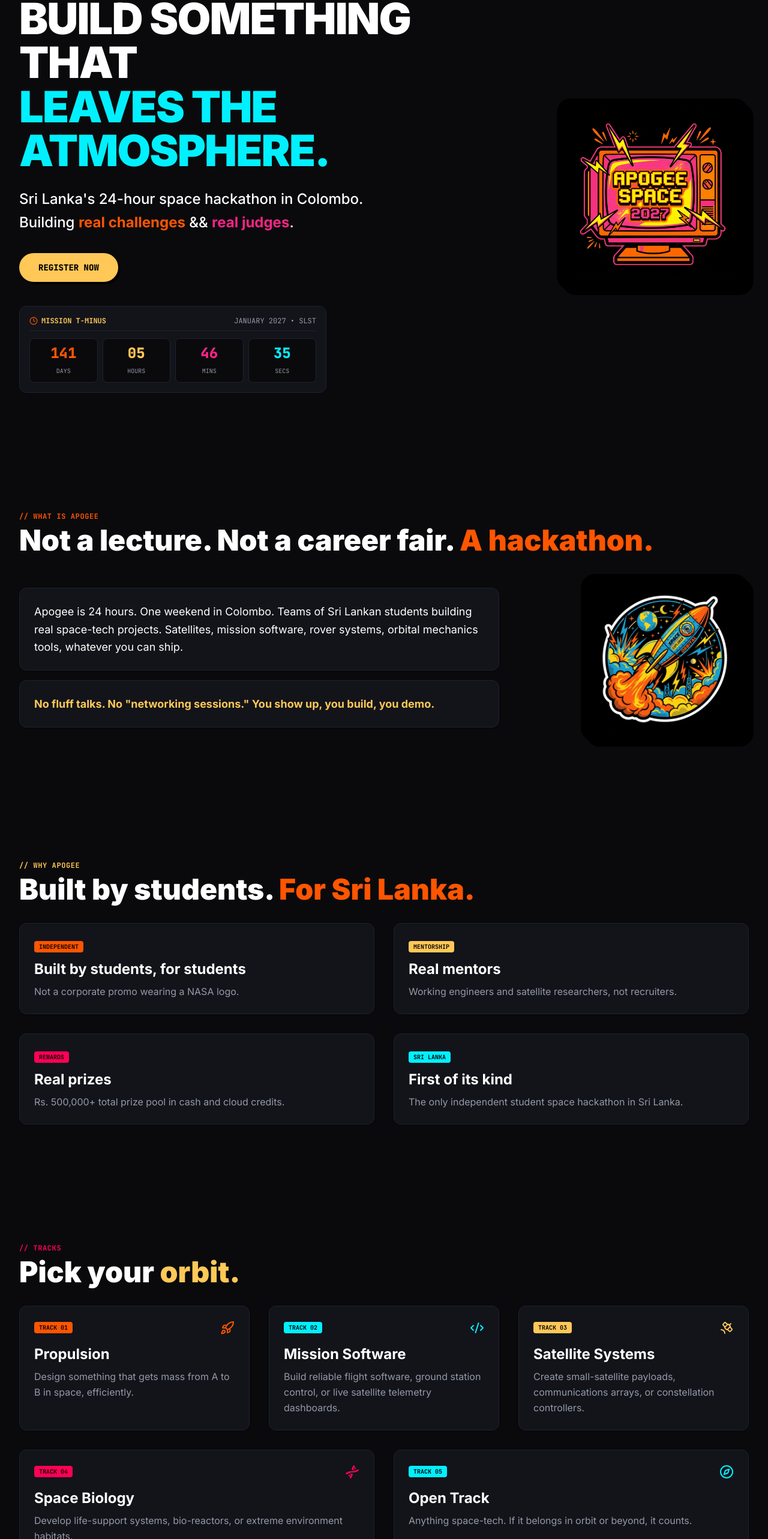
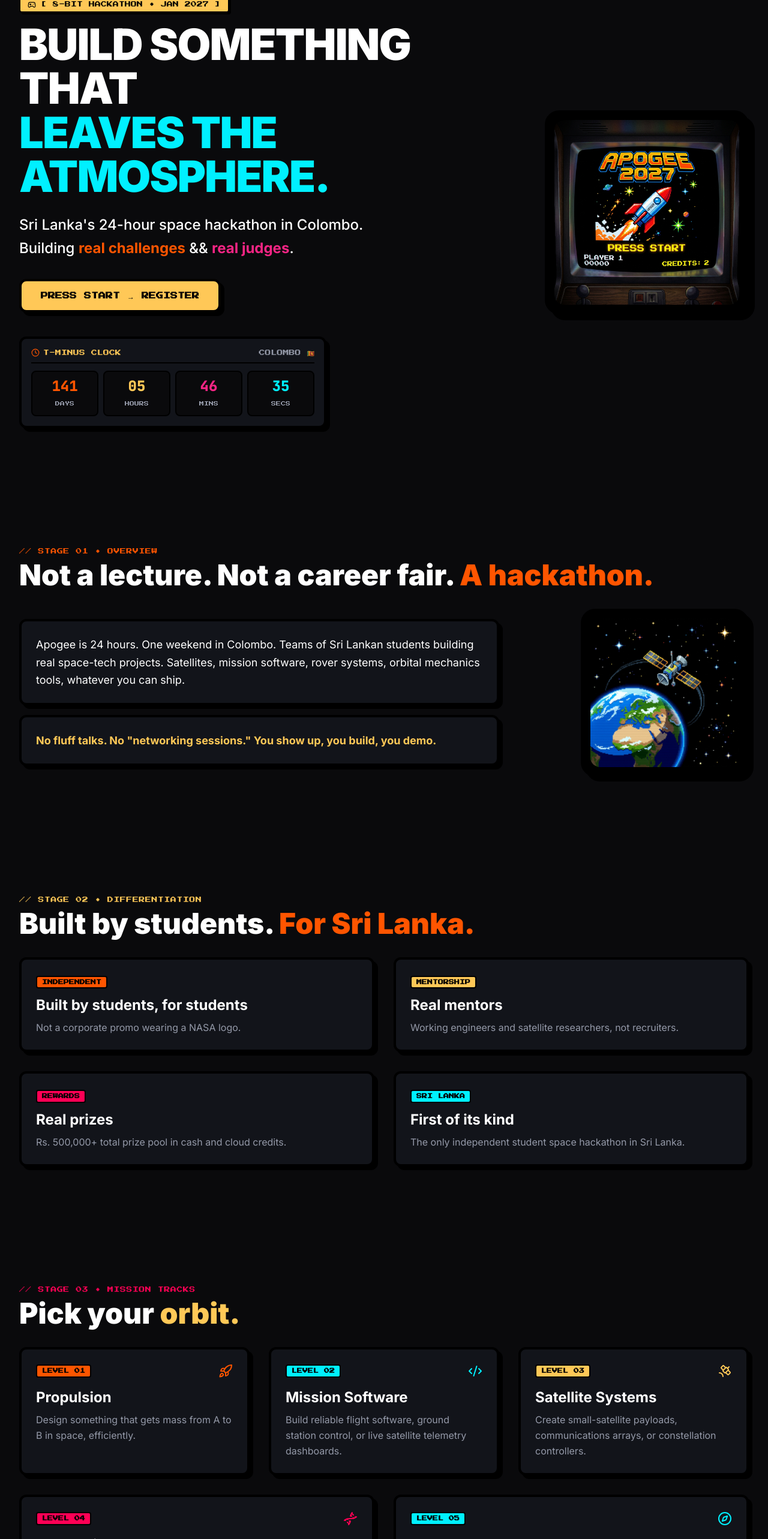
Before and after one commit to Thawshi-Srikanth/apogee, a Next.js app: page / in a window 1280 px wide. Shown: the part 200-2766 px from the top of the page at 60% size. Built offline with nearby package versions, Linux system fonts and the light colour scheme.

Commit message:
feat: implement 8-bit retro aesthetic with custom fonts, pixel-art styling, and enhanced UI components

```diff
--- a/app/globals.css
+++ b/app/globals.css
@@ -13,6 +13,7 @@
   --header-bg: rgba(10, 10, 12, 0.95);
   --font-heading: var(--font-space-grotesk), sans-serif;
   --font-mono: var(--font-jetbrains-mono), monospace;
+  --font-pixel: var(--font-pixel), monospace;
   --font-sans: var(--font-inter), sans-serif;
 }
 
@@ -37,6 +38,19 @@ body {
   transition: background-color 0.2s ease, color 0.2s ease;
 }
 
+.font-pixel {
+  font-family: var(--font-pixel);
+}
+
+/* 8-Bit Pixel Box Shadow */
+.pixel-shadow {
+  box-shadow: 4px 4px 0px 0px #000000;
+}
+
+.pixel-shadow-lg {
+  box-shadow: 6px 6px 0px 0px #000000;
+}
+
 /* Custom Scrollbar */
 ::-webkit-scrollbar {
   width: 6px;
--- a/components/FooterCTA.tsx
+++ b/components/FooterCTA.tsx
@@ -9,7 +9,7 @@ interface FooterCTAProps {
 
 export function FooterCTA({ onOpenRegister }: FooterCTAProps) {
   return (
-    <footer className="bg-[var(--bg-void)] border-t border-[var(--border-card)] mt-12 py-16">
+    <footer className="bg-[var(--bg-void)] border-t-4 border-black mt-12 py-16">
       <div className="mx-auto max-w-7xl px-4 sm:px-6 lg:px-8">
 
         {/* 4-8-12 Grid for Final CTA */}
@@ -21,22 +21,22 @@ export function FooterCTA({ onOpenRegister }: FooterCTAProps) {
 
             <button
               onClick={onOpenRegister}
-              className="rounded-full bg-[var(--accent-yellow)] px-9 py-4 font-mono text-base font-black uppercase text-black hover:bg-[var(--accent-orange)] hover:text-white transition-all shadow-[4px_4px_0px_0px_rgba(0,0,0,0.8)] active:translate-x-[2px] active:translate-y-[2px]"
+              className="rounded-xl border-4 border-black bg-[var(--accent-yellow)] px-9 py-4 font-pixel text-xs font-bold uppercase text-black hover:bg-[var(--accent-orange)] hover:text-white transition-all shadow-[6px_6px_0px_0px_#000] active:translate-x-[2px] active:translate-y-[2px]"
             >
-              Register Now
+              PRESS START → REGISTER NOW
             </button>
           </div>
         </div>
 
         {/* 4-8-12 Grid for Footer Meta */}
-        <div className="pt-8 border-t border-[var(--border-card)] grid grid-cols-4 sm:grid-cols-8 lg:grid-cols-12 gap-4 items-center font-mono text-xs text-[var(--text-muted)]">
+        <div className="pt-8 border-t-2 border-black grid grid-cols-4 sm:grid-cols-8 lg:grid-cols-12 gap-4 items-center font-mono text-xs text-[var(--text-muted)]">
           <div className="col-span-4 sm:col-span-4 lg:col-span-6 flex items-center gap-2">
             <Flame className="h-4 w-4 text-[var(--accent-orange)]" />
-            <span className="font-bold text-[var(--text-cloud)] uppercase">Apogee 2027</span>
-            <span>• Colombo, Sri Lanka</span>
+            <span className="font-pixel text-[10px] text-[var(--text-cloud)] uppercase">APOGEE 2027</span>
+            <span>• COLOMBO, SRI LANKA</span>
           </div>
 
-          <div className="col-span-4 sm:col-span-4 lg:col-span-6 flex sm:justify-end items-center">
+          <div className="col-span-4 sm:col-span-4 lg:col-span-6 flex sm:justify-end items-center font-pixel text-[9px] text-[var(--accent-yellow)]">
             <span>contact@apogee.lk</span>
           </div>
         </div>
--- a/components/Hero.tsx
+++ b/components/Hero.tsx
@@ -2,7 +2,7 @@
 
 import React, { useState, useEffect } from "react";
 import Image from "next/image";
-import { Clock } from "lucide-react";
+import { Clock, Gamepad2 } from "lucide-react";
 
 interface HeroProps {
   onOpenRegister: () => void;
@@ -46,8 +46,14 @@ export function Hero({ onOpenRegister }: HeroProps) {
         {/* Master 4-8-12 Grid Container */}
         <div className="grid grid-cols-4 sm:grid-cols-8 lg:grid-cols-12 gap-6 lg:gap-8 items-center">
 
-          {/* Left Hero Content: Spans 4 cols on mobile, 8 on tablet, 7 on desktop */}
+          {/* Left Hero Content */}
           <div className="col-span-4 sm:col-span-8 lg:col-span-7 flex flex-col items-start text-left">
+
+            {/* 8-Bit HUD Chip */}
+            <div className="mb-4 inline-flex items-center gap-2 rounded border-2 border-black bg-[#ffc857] px-3 py-1 font-pixel text-[10px] text-black uppercase shadow-[3px_3px_0px_0px_#000]">
+              <Gamepad2 className="h-3.5 w-3.5" />
+              <span>[ 8-BIT HACKATHON • JAN 2027 ]</span>
+            </div>
 
             <h1 className="font-heading text-4xl sm:text-6xl lg:text-7xl font-black tracking-tight leading-[1.02] text-[var(--text-cloud)] uppercase mb-6">
               Build something that <br />
@@ -61,60 +67,61 @@ export function Hero({ onOpenRegister }: HeroProps) {
               <span className="font-bold text-[#f72585]">real judges</span>.
             </p>
 
+            {/* 8-Bit Styled Button */}
             <button
               onClick={onOpenRegister}
-              className="rounded-full bg-[#ffc857] px-8 py-3.5 font-mono text-sm font-black uppercase text-black hover:bg-[#ff5500] hover:text-white transition-all shadow-[4px_4px_0px_0px_rgba(0,0,0,0.8)] active:translate-x-[2px] active:translate-y-[2px] active:shadow-none mb-10"
+              className="rounded-xl border-4 border-black bg-[#ffc857] px-8 py-4 font-pixel text-xs font-bold uppercase text-black hover:bg-[#ff5500] hover:text-white transition-all shadow-[6px_6px_0px_0px_#000] active:translate-x-[2px] active:translate-y-[2px] active:shadow-[2px_2px_0px_0px_#000] mb-10"
             >
-              Register Now
+              PRESS START → REGISTER
             </button>
 
-            {/* Countdown Bar */}
-            <div className="w-full max-w-lg rounded-xl border border-[var(--border-card)] bg-[var(--bg-card)] p-4 font-mono">
-              <div className="flex items-center justify-between text-xs text-[var(--text-muted)] border-b border-[var(--border-card)] pb-2 mb-3">
-                <span className="flex items-center gap-1.5 text-[#ffc857] font-bold">
-                  <Clock className="h-3.5 w-3.5 text-[#ff5500]" /> MISSION T-MINUS
+            {/* 8-Bit Mission Countdown Bar */}
+            <div className="w-full max-w-lg rounded-xl border-4 border-black bg-[var(--bg-card)] p-4 shadow-[6px_6px_0px_0px_#000]">
+              <div className="flex items-center justify-between font-pixel text-[10px] text-[var(--text-muted)] border-b-2 border-black pb-2 mb-3">
+                <span className="flex items-center gap-1.5 text-[#ffc857]">
+                  <Clock className="h-3.5 w-3.5 text-[#ff5500]" /> T-MINUS CLOCK
                 </span>
-                <span>JANUARY 2027 • SLST</span>
+                <span>COLOMBO 🇱🇰</span>
               </div>
 
-              <div className="grid grid-cols-4 gap-2 text-center">
-                <div className="rounded-lg bg-[var(--bg-void)] p-2 border border-[var(--border-card)]">
+              <div className="grid grid-cols-4 gap-2 text-center font-mono">
+                <div className="rounded-lg bg-[var(--bg-void)] p-2 border-2 border-black">
                   <span className="block text-2xl font-black text-[#ff5500]">
                     {String(timeLeft.days).padStart(2, "0")}
                   </span>
-                  <span className="text-[10px] text-[var(--text-muted)]">DAYS</span>
+                  <span className="font-pixel text-[8px] text-[var(--text-muted)]">DAYS</span>
                 </div>
-                <div className="rounded-lg bg-[var(--bg-void)] p-2 border border-[var(--border-card)]">
+                <div className="rounded-lg bg-[var(--bg-void)] p-2 border-2 border-black">
                   <span className="block text-2xl font-black text-[#ffc857]">
                     {String(timeLeft.hours).padStart(2, "0")}
                   </span>
-                  <span className="text-[10px] text-[var(--text-muted)]">HOURS</span>
+                  <span className="font-pixel text-[8px] text-[var(--text-muted)]">HOURS</span>
                 </div>
-                <div className="rounded-lg bg-[var(--bg-void)] p-2 border border-[var(--border-card)]">
+                <div className="rounded-lg bg-[var(--bg-void)] p-2 border-2 border-black">
                   <span className="block text-2xl font-black text-[#f72585]">
                     {String(timeLeft.minutes).padStart(2, "0")}
                   </span>
-                  <span className="text-[10px] text-[var(--text-muted)]">MINS</span>
+                  <span className="font-pixel text-[8px] text-[var(--text-muted)]">MINS</span>
                 </div>
-                <div className="rounded-lg bg-[var(--bg-void)] p-2 border border-[var(--border-card)]">
+                <div className="rounded-lg bg-[var(--bg-void)] p-2 border-2 border-black">
                   <span className="block text-2xl font-black text-[#00f0ff]">
                     {String(timeLeft.seconds).padStart(2, "0")}
                   </span>
-                  <span className="text-[10px] text-[var(--text-muted)]">SECS</span>
+                  <span className="font-pixel text-[8px] text-[var(--text-muted)]">SECS</span>
                 </div>
               </div>
             </div>
 
           </div>
 
-          {/* Right Graphic: Spans 4 cols on mobile, 8 on tablet, 5 on desktop */}
+          {/* Right 8-Bit Pixel Arcade Graphic */}
           <div className="col-span-4 sm:col-span-8 lg:col-span-5 flex justify-center lg:justify-end">
-            <div className="relative w-full max-w-[320px] rounded-3xl border-4 border-black bg-black p-3 shadow-[8px_8px_0px_0px_#000]">
+            <div className="relative w-full max-w-[340px] rounded-3xl border-4 border-black bg-black p-3 shadow-[10px_10px_0px_0px_#000]">
               <Image
-                src="/retro_crt_monitor.jpg"
-                alt="Retro CRT Space Graphic"
-                width={320}
-                height={320}
+                src="/8bit_arcade.jpg"
+                alt="8-Bit Retro Space Arcade Graphic"
+                width={340}
+                height={340}
                 className="rounded-2xl object-cover"
                 priority
               />
--- a/components/Tracks.tsx
+++ b/components/Tracks.tsx
@@ -9,7 +9,7 @@ export function Tracks() {
       name: "Propulsion",
       icon: Rocket,
       desc: "Design something that gets mass from A to B in space, efficiently.",
-      badge: "TRACK 01",
+      badge: "LEVEL 01",
       color: "var(--accent-orange)",
       span: "col-span-4 sm:col-span-4 lg:col-span-4",
     },
@@ -17,7 +17,7 @@ export function Tracks() {
       name: "Mission Software",
       icon: Code2,
       desc: "Build reliable flight software, ground station control, or live satellite telemetry dashboards.",
-      badge: "TRACK 02",
+      badge: "LEVEL 02",
       color: "var(--accent-cyan)",
       span: "col-span-4 sm:col-span-4 lg:col-span-4",
     },
@@ -25,7 +25,7 @@ export function Tracks() {
       name: "Satellite Systems",
       icon: Satellite,
       desc: "Create small-satellite payloads, communications arrays, or constellation controllers.",
-      badge: "TRACK 03",
+      badge: "LEVEL 03",
       color: "var(--accent-yellow)",
       span: "col-span-4 sm:col-span-4 lg:col-span-4",
     },
@@ -33,7 +33,7 @@ export function Tracks() {
       name: "Space Biology",
       icon: Dna,
       desc: "Develop life-support systems, bio-reactors, or extreme environment habitats.",
-      badge: "TRACK 04",
+      badge: "LEVEL 04",
       color: "var(--accent-pink)",
       span: "col-span-4 sm:col-span-4 lg:col-span-6",
     },
@@ -41,7 +41,7 @@ export function Tracks() {
       name: "Open Track",
       icon: Compass,
       desc: "Anything space-tech. If it belongs in orbit or beyond, it counts.",
-      badge: "TRACK 05",
+      badge: "LEVEL 05",
       color: "var(--accent-cyan)",
       span: "col-span-4 sm:col-span-8 lg:col-span-6",
     },
@@ -56,8 +56,8 @@ export function Tracks() {
 
           {/* Header */}
           <div className="col-span-4 sm:col-span-8 lg:col-span-12">
-            <div className="mb-2 inline-block font-mono text-xs font-bold text-[var(--accent-pink)] uppercase tracking-wider">
-              // TRACKS
+            <div className="mb-2 inline-block font-pixel text-[10px] text-[var(--accent-pink)] uppercase tracking-wider">
+              // STAGE 03 • MISSION TRACKS
             </div>
             <h2 className="font-heading text-3xl sm:text-5xl font-black text-[var(--text-cloud)]">
               Pick your <span className="text-[var(--accent-yellow)]">orbit.</span>
@@ -70,12 +70,12 @@ export function Tracks() {
             return (
               <div
                 key={idx}
-                className={`${track.span} rounded-xl bg-[var(--bg-card)] border border-[var(--border-card)] p-6 flex flex-col justify-between hover:border-[var(--accent-orange)] transition-colors shadow-sm`}
+                className={`${track.span} rounded-xl bg-[var(--bg-card)] border-4 border-black p-6 flex flex-col justify-between shadow-[6px_6px_0px_0px_#000] hover:translate-x-[-2px] hover:translate-y-[-2px] transition-transform`}
               >
                 <div>
                   <div className="flex items-center justify-between mb-4">
                     <span
-                      className="rounded font-mono text-[10px] font-bold px-2 py-0.5 text-black uppercase"
+                      className="rounded border-2 border-black font-pixel text-[9px] font-bold px-2 py-0.5 text-black uppercase"
                       style={{ backgroundColor: track.color }}
                     >
                       {track.badge}
--- a/components/WhatIsApogee.tsx
+++ b/components/WhatIsApogee.tsx
@@ -11,33 +11,33 @@ export function WhatIsApogee() {
         {/* 4-8-12 Master Grid Container */}
         <div className="grid grid-cols-4 sm:grid-cols-8 lg:grid-cols-12 gap-6 lg:gap-8 items-center">
 
-          {/* Header Tag spanning full width */}
+          {/* Header Tag */}
           <div className="col-span-4 sm:col-span-8 lg:col-span-12">
-            <div className="mb-2 inline-block font-mono text-xs font-bold text-[var(--accent-orange)] uppercase tracking-wider">
-              // WHAT IS APOGEE
+            <div className="mb-2 inline-block font-pixel text-[10px] text-[#ff5500] uppercase tracking-wider">
+              // STAGE 01 • OVERVIEW
             </div>
             <h2 className="font-heading text-3xl sm:text-5xl font-black text-[var(--text-cloud)]">
               Not a lecture. Not a career fair. <span className="text-[var(--accent-orange)]">A hackathon.</span>
             </h2>
           </div>
 
-          {/* Body Paragraph Cards: Spans 4 cols on mobile, 8 on tablet, 8 on desktop */}
+          {/* Body Paragraph Cards */}
           <div className="col-span-4 sm:col-span-8 lg:col-span-8 space-y-4 font-sans text-base sm:text-lg text-[var(--text-cloud)] leading-relaxed">
-            <p className="rounded-xl bg-[var(--bg-card)] border border-[var(--border-card)] p-6 shadow-sm">
+            <p className="rounded-xl bg-[var(--bg-card)] border-4 border-black p-6 shadow-[6px_6px_0px_0px_#000]">
               Apogee is 24 hours. One weekend in Colombo. Teams of Sri Lankan students building real space-tech projects. Satellites, mission software, rover systems, orbital mechanics tools, whatever you can ship.
             </p>
 
-            <p className="rounded-xl bg-[var(--bg-card)] border border-[var(--border-card)] p-6 font-bold text-[var(--accent-yellow)] shadow-sm">
+            <p className="rounded-xl bg-[var(--bg-card)] border-4 border-black p-6 font-bold text-[var(--accent-yellow)] shadow-[6px_6px_0px_0px_#000]">
               No fluff talks. No "networking sessions." You show up, you build, you demo.
             </p>
           </div>
 
-          {/* Retro Rocket Graphic: Spans 4 cols on mobile, 8 on tablet, 4 on desktop */}
+          {/* 8-Bit Pixel Satellite Graphic */}
           <div className="col-span-4 sm:col-span-8 lg:col-span-4 flex justify-center lg:justify-end">
             <div className="relative w-full max-w-[280px] rounded-3xl border-4 border-black bg-black p-3 shadow-[8px_8px_0px_0px_#000]">
               <Image
-                src="/retro_space_rocket.jpg"
-                alt="Retro Space Rocket Graphic"
+                src="/8bit_satellite.jpg"
+                alt="8-Bit Pixel Satellite Graphic"
                 width={280}
                 height={280}
                 className="rounded-2xl object-cover"
--- a/components/WhyApogee.tsx
+++ b/components/WhyApogee.tsx
@@ -39,23 +39,23 @@ export function WhyApogee() {
 
           {/* Header */}
           <div className="col-span-4 sm:col-span-8 lg:col-span-12">
-            <div className="mb-2 inline-block font-mono text-xs font-bold text-[var(--accent-yellow)] uppercase tracking-wider">
-              // WHY APOGEE
+            <div className="mb-2 inline-block font-pixel text-[10px] text-[var(--accent-yellow)] uppercase tracking-wider">
+              // STAGE 02 • DIFFERENTIATION
             </div>
             <h2 className="font-heading text-3xl sm:text-5xl font-black text-[var(--text-cloud)]">
               Built by students. <span className="text-[var(--accent-orange)]">For Sri Lanka.</span>
             </h2>
           </div>
 
-          {/* 4 Cards: Each card spans 4 cols on mobile, 4 on tablet (2x2), 6 on desktop (2x2) */}
+          {/* 4 Cards */}
           {points.map((item, idx) => (
             <div
               key={idx}
-              className="col-span-4 sm:col-span-4 lg:col-span-6 rounded-xl bg-[var(--bg-card)] border border-[var(--border-card)] p-6 flex flex-col justify-between hover:border-[var(--accent-orange)] transition-colors shadow-sm"
+              className="col-span-4 sm:col-span-4 lg:col-span-6 rounded-xl bg-[var(--bg-card)] border-4 border-black p-6 flex flex-col justify-between shadow-[6px_6px_0px_0px_#000] hover:translate-x-[-2px] hover:translate-y-[-2px] transition-transform"
             >
               <div>
                 <span
-                  className="inline-block rounded font-mono text-[10px] font-bold px-2 py-0.5 mb-3 text-black uppercase"
+                  className="inline-block rounded border-2 border-black font-pixel text-[9px] font-bold px-2 py-0.5 mb-3 text-black uppercase"
                   style={{ backgroundColor: item.color }}
                 >
                   {item.badge}
```
Also changed, not shown: app/layout.tsx (+8 -2 lines), components/FAQ.tsx (+4 -4 lines), components/Prizes.tsx (+11 -11 lines), components/RegisterModal.tsx (+21 -21 lines), components/Speakers.tsx (+6 -6 lines), components/Timeline.tsx (+5 -5 lines), public/8bit_arcade.jpg (added), public/8bit_satellite.jpg (added).
